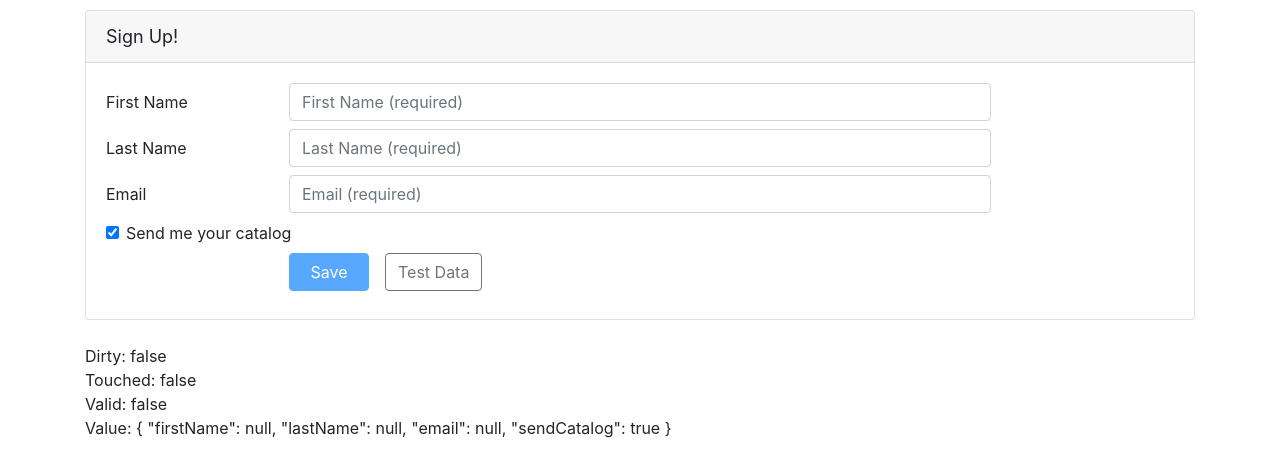
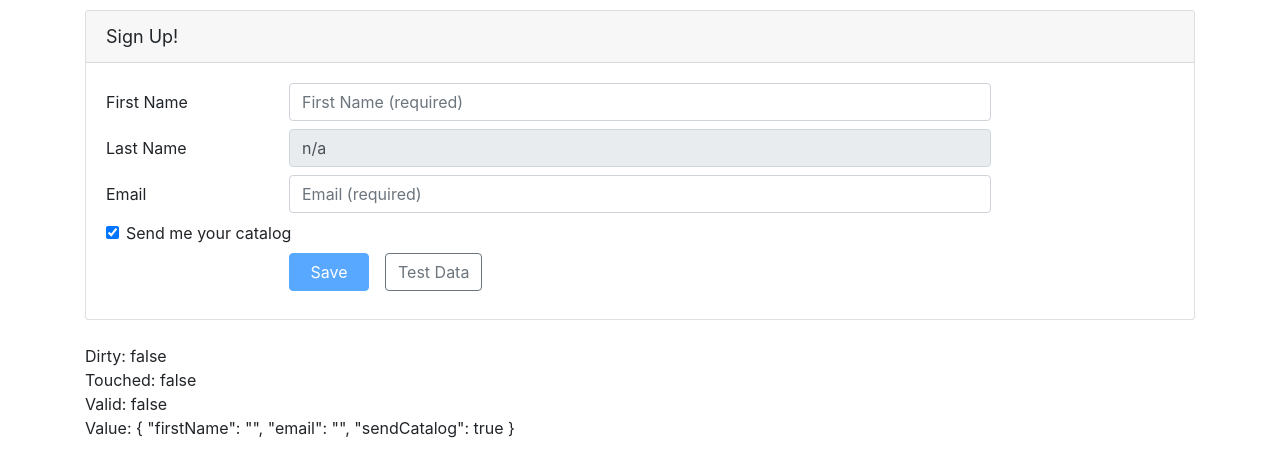
Before and after one commit to qishichang/apm-reactiveforms-demo, an Angular app: page / in a window 1280 px wide. Shown: the top 476 px of the page. Built offline with nearby package versions, Linux system fonts and the light colour scheme.

Commit message:
Use FormBuilder

```diff
--- a/src/app/customers/customer.component.ts
+++ b/src/app/customers/customer.component.ts
@@ -1,5 +1,5 @@
 import { Component, OnInit } from '@angular/core';
-import { NgForm, FormGroup, FormControl } from '@angular/forms';
+import { FormGroup, FormControl, FormBuilder } from '@angular/forms';
 
 import { Customer } from './customer';
 
@@ -12,15 +12,15 @@ export class CustomerComponent implements OnInit {
   customerForm: FormGroup;
   customer = new Customer();
 
-  constructor() { }
+  constructor(private fb: FormBuilder) { }
 
   ngOnInit() {
-    this.customerForm = new FormGroup({
-        firstName: new FormControl(),
-        lastName: new FormControl(),
-        email: new FormControl(),
-        sendCatalog: new FormControl(true)
-      });
+    this.customerForm = this.fb.group({
+      firstName: '',
+      lastName: { value: 'n/a', disabled: true},
+      email: '',
+      sendCatalog: true
+    });
   }
 
   save() {
```
